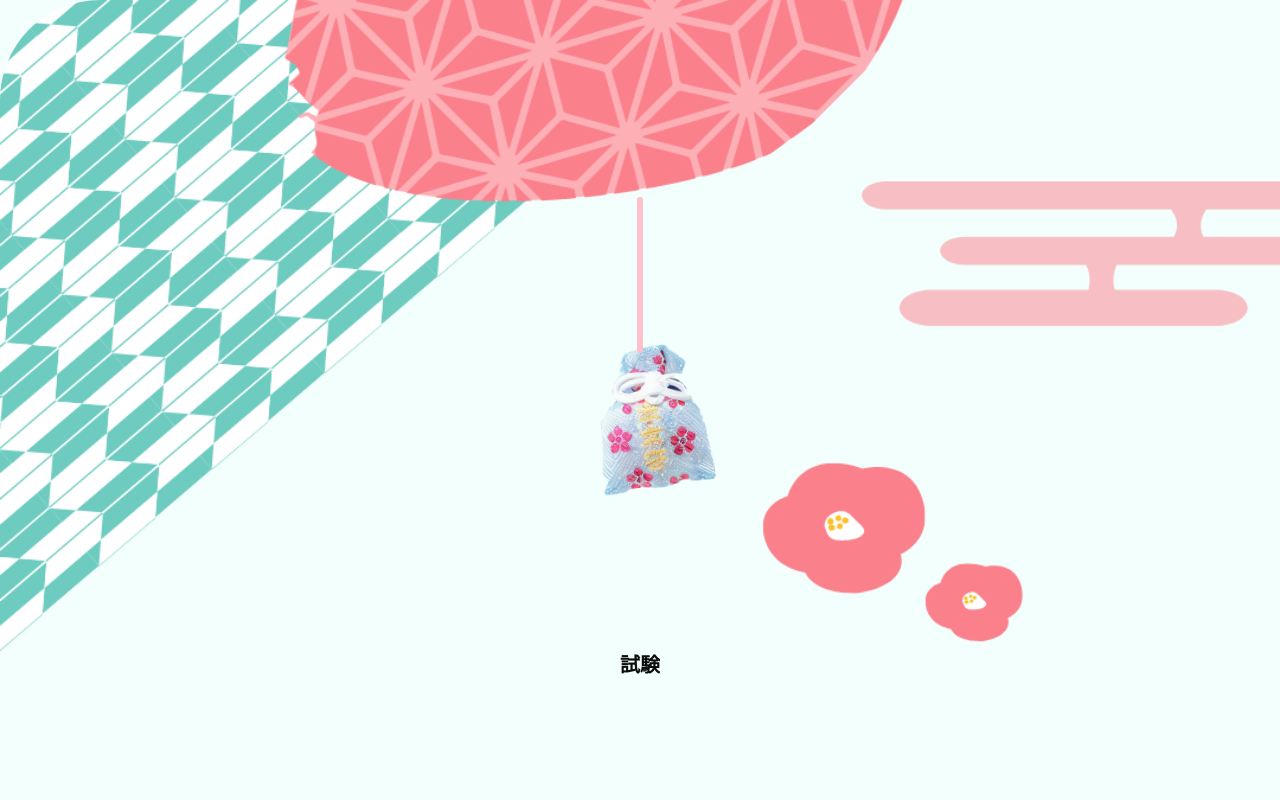
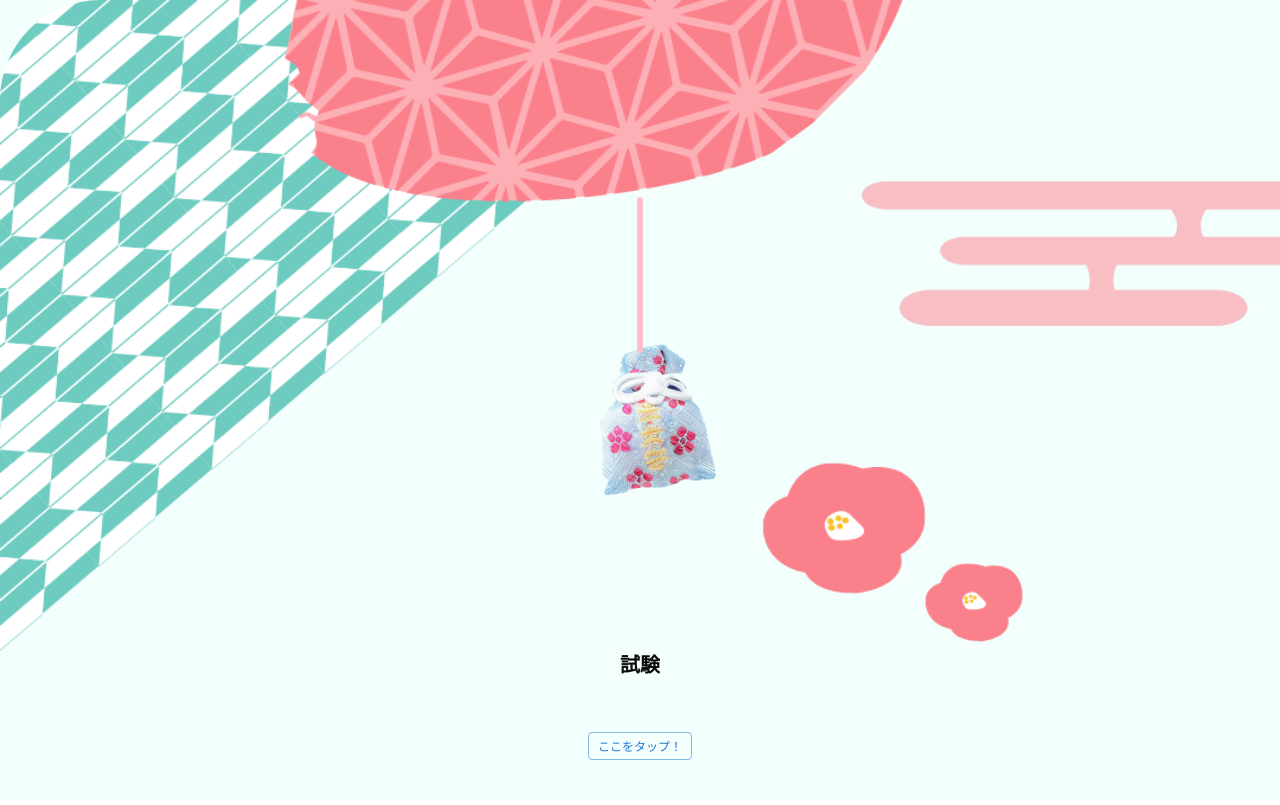
Before and after one commit to Yuma-Satake/u-mamori, a React (Vite) app: page / in a window 1280 px wide. Built offline with nearby package versions, Linux system fonts and the light colour scheme.

Commit message:
feat: 許可ボタン実装

```diff
--- a/src/features/index/IndexPage.tsx
+++ b/src/features/index/IndexPage.tsx
@@ -1,9 +1,10 @@
 import { FC, useEffect, useRef, useState } from 'react';
 import Matter from 'matter-js';
-import { Box, Stack, Typography } from '@mui/material';
+import { Box, Button, Stack, Typography } from '@mui/material';
 
 export const IndexPage: FC = () => {
   const scene = useRef(null);
+  const [isDisplayButton, setIsDisplayButton] = useState(true);
 
   const [displayedText, setDisplayedText] = useState('');
   const text = '試験がんばももかー！⛩️';
@@ -90,6 +91,7 @@ export const IndexPage: FC = () => {
     };
 
     const requestOrientationPermission = () => {
+      setIsDisplayButton(false);
       if (
         typeof DeviceOrientationEvent !== 'undefined' &&
         // eslint-disable-next-line
@@ -160,7 +162,22 @@ export const IndexPage: FC = () => {
           sx={{
             height: '85%',
           }}
+          spacing={3}
         >
+          {isDisplayButton && (
+            <Button
+              sx={{
+                pointerEvents: 'auto',
+                position: 'absolute',
+                zIndex: 30,
+                bottom: '5%',
+              }}
+              variant="outlined"
+              size="small"
+            >
+              <Typography variant="caption">ここをタップ！</Typography>
+            </Button>
+          )}
           <Typography
             variant="h6"
             sx={{
```
